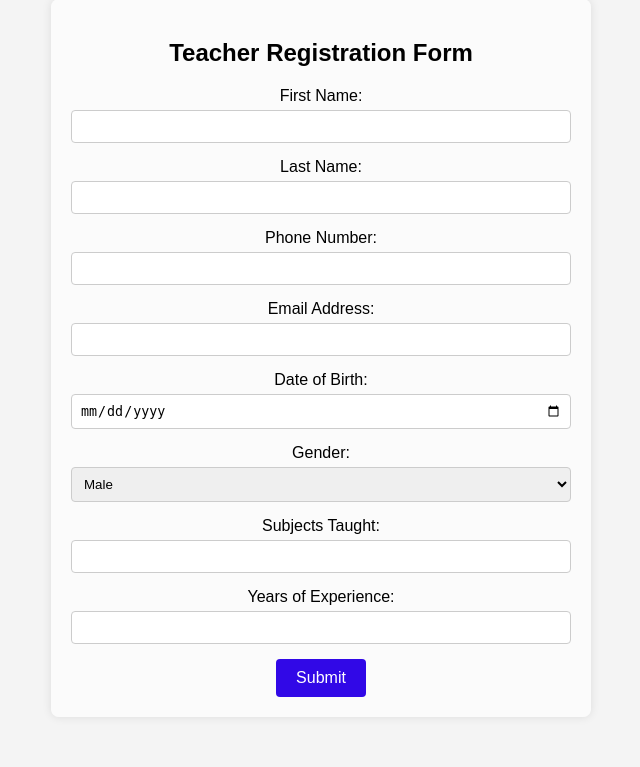
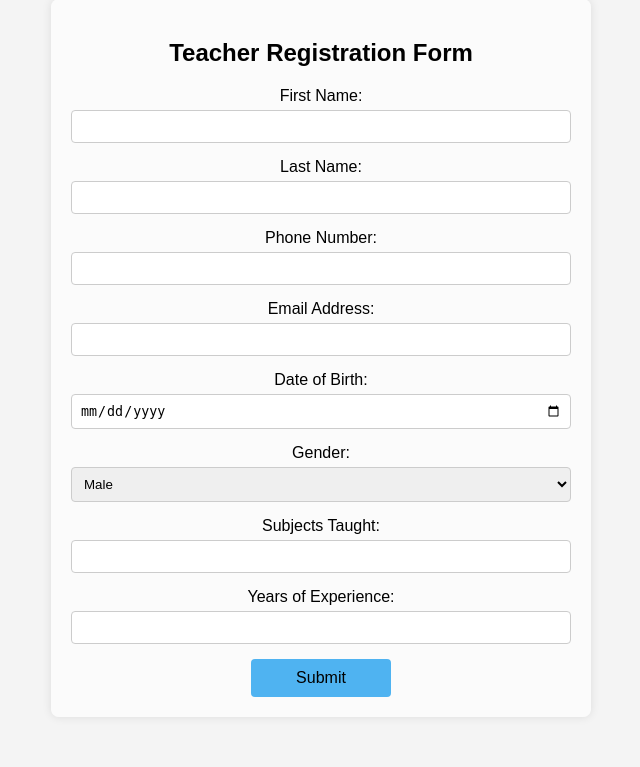
Before and after one commit to fogapandrew/SchoolManagementSystem, a PHP site: page /teacher.html in a window 1280 px wide. Shown: the part 51-818 px from the top of the page, without its empty margins (319-959 px from the left). Run offline with PHP 8.4, Linux system fonts and the light colour scheme.

Commit message:
changes on pages

```diff
--- a/webapp/course.html
+++ b/webapp/course.html
@@ -54,7 +54,8 @@
         }
 
         input[type="submit"] {
-            background-color: #3108e7;
+            background-color: #4fb3f1;
+            width: 140px;
             color: white;
             padding: 10px 20px;
             border: none;
--- a/webapp/department.html
+++ b/webapp/department.html
@@ -54,7 +54,8 @@
         }
 
         input[type="submit"] {
-            background-color:  #3108e7;
+            background-color: #4fb3f1;
+            width: 140px;
             color: white;
             padding: 10px 20px;
             border: none;
--- a/webapp/enrollment.html
+++ b/webapp/enrollment.html
@@ -53,7 +53,8 @@
         }
 
         input[type="submit"] {
-            background-color: #3108e7;
+            background-color: #4fb3f1;
+            width: 140px;
             color: white;
             padding: 10px 20px;
             border: none;
--- a/webapp/others/style.css
+++ b/webapp/others/style.css
@@ -76,5 +76,5 @@ width: 500px;
 }
 
 .dashboard-button:hover{
-    background-color: #e1eae265;
+    background-color: #4213ecea;
 }
--- a/webapp/student.html
+++ b/webapp/student.html
@@ -45,7 +45,8 @@
         }
 
         input[type="submit"] {
-            background-color: #3108e7;
+            background-color: #4fb3f1;
+            width: 140px;
             color: white;
             padding: 10px 20px;
             border: none;
--- a/webapp/teacher.html
+++ b/webapp/teacher.html
@@ -47,8 +47,8 @@
         }
 
         input[type="submit"] {
-            background-color:#3108e7;
-            color: white;
+            background-color: #4fb3f1;
+            width: 140px;
             padding: 10px 20px;
             border: none;
             border-radius: 4px;
```
